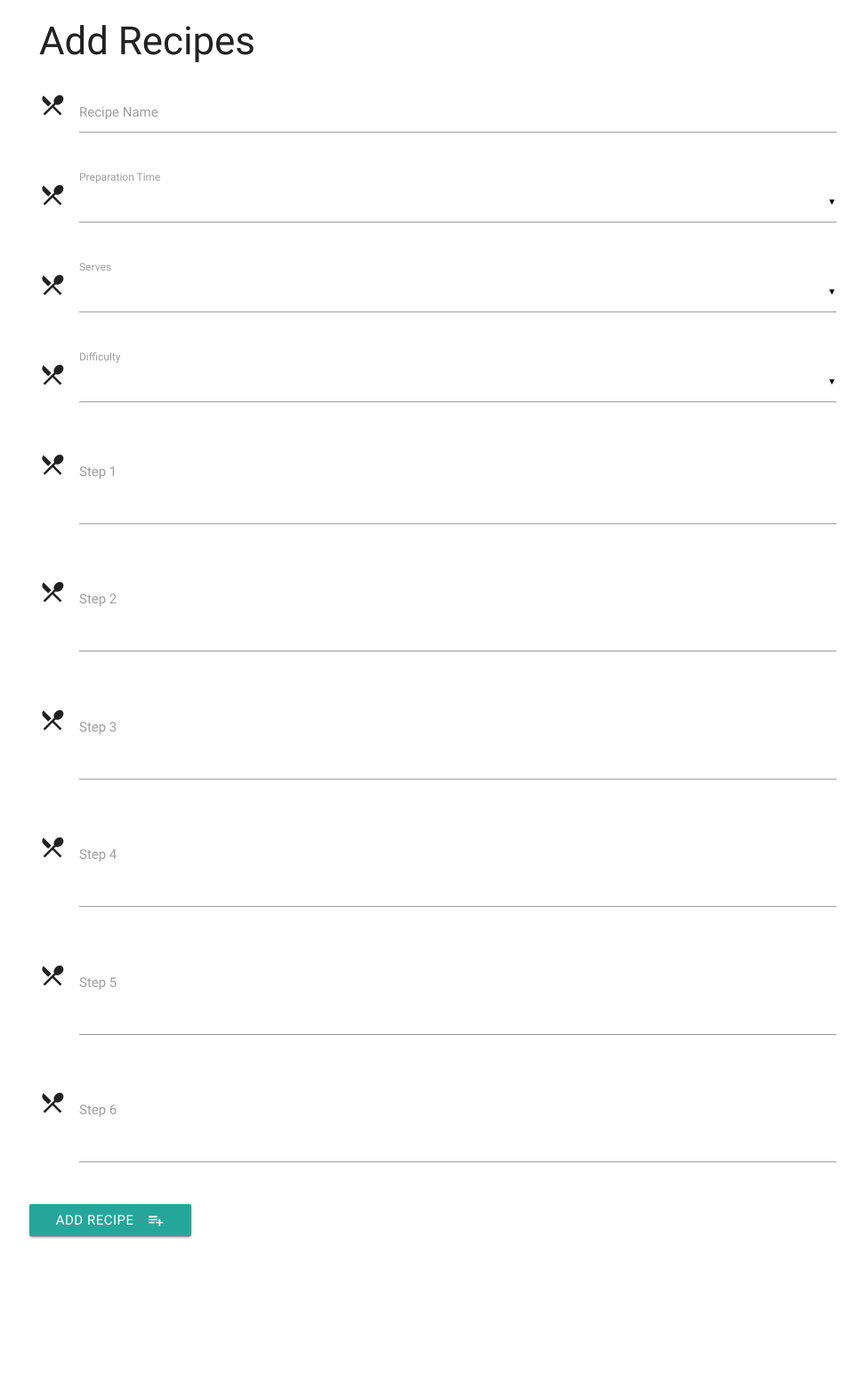
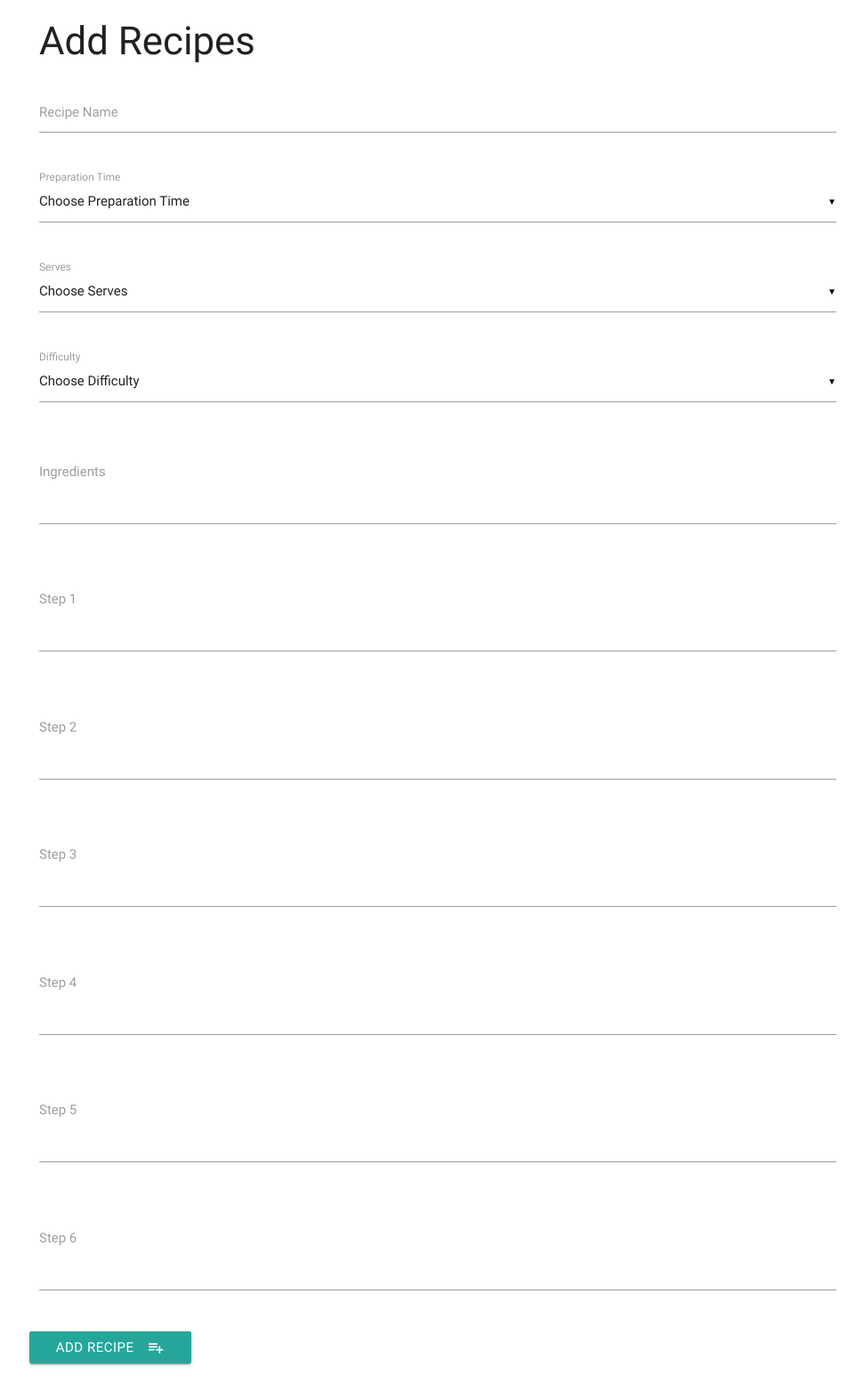
Before and after one commit to Code-Institute-Submissions/cookbook-jw, a Flask app: page /add_recipes in a window 1280 px wide. Shown: the whole page at 89% size, without its empty margins (148-1119 px from the left). Before the commit the page ends 1392 px from the top, so only its background shows below. Run offline with Flask 2, Linux system fonts and the light colour scheme; data that the repository does not hold is empty; some libraries are stand-ins or nearby versions.

Commit message:
removed icons

```diff
--- a/templates/addrecipes.html
+++ b/templates/addrecipes.html
@@ -2,89 +2,85 @@
 
 <div class="container">
     <h3>Add Recipes</h3>
-    <div class="row">
+    <div class="row white_background">
         <form action="{{url_for('insert_recipe')}}" method="POST" class="col s12">
             <div class="row">
                 <div class="input-field col s12">
-                    <i class="material-icons prefix">local_dining</i>
-                    <input id="recipe_name" name="recipe_name" type="text" class="validate">
+                    <input id="recipe_name" name="recipe_name" type="text" class="validate" required>
                     <label>Recipe Name</label>
                 </div>
             </div>
             <div class="row">
                 <div class="input-field col s12">
-                    <i class="material-icons prefix">local_dining</i>
-                    <select id="preparation_time" name="preparation_time">
-                    <option value="" disabled selected></option>
+                    <select id="preparation_time" name="preparation_time" type="text" class="validate" required>
+                    <option value="" disabled selected>Choose Preparation Time</option>
                     {% for prep in preparation %}
                         <option value="{{prep.preparation_time}}">{{prep.preparation_time}}</option>
                     {% endfor %}
-                </select>
+                    </select>
                     <label>Preparation Time</label>
                 </div>
             </div>
             <div class="row">
                 <div class="input-field col s12">
-                    <i class="material-icons prefix">local_dining</i>
-                    <select id="serves" name="serves">
-                    <option value="" disabled selected></option>
+                    <select id="serves" name="serves" type="text" class="validate" required>
+                    <option value="" disabled selected>Choose Serves</option>
                     {% for s in serv %}
                         <option value="{{s.serves}}">{{s.serves}}</option>
                     {% endfor %}
-                </select>
+                    </select>
                     <label>Serves</label>
                 </div>
             </div>
             <div class="row">
                 <div class="input-field col s12">
-                    <i class="material-icons prefix">local_dining</i>
-                    <select id="difficulty" name="difficulty">
-                    <option value="" disabled selected></option>
+                    <select id="difficulty" name="difficulty" type="text" class="validate" required>
+                    <option value="" disabled selected>Choose Difficulty</option>
                     {% for d in diff %}
                         <option value="{{d.difficulty}}">{{d.difficulty}}</option>
                     {% endfor %}
-                </select>
+                    </select>
                     <label>Difficulty</label>
+                </div>
+            </div>
+             <div class="row">
+                <div class="input-field col s12">
+                    <textarea id="ingredients" name="ingredients" type="textarea" class="materialize-textarea" required></textarea>
+                    <label>Ingredients</label>
                 </div>
             </div>
             <div class="row">
                 <div class="input-field col s12">
-                    <i class="material-icons prefix">local_dining</i>
-                    <textarea id="step_1" name="step_1" type="textarea" class="materialize-textarea"></textarea>
+                    <textarea id="step_1" name="step_1" type="textarea" class="materialize-textarea" required></textarea>
                     <label>Step 1</label>
                 </div>
             </div>
             <div class="row">
                 <div class="input-field col s12">
-                    <i class="material-icons prefix">local_dining</i>
                     <textarea id="step_2" name="step_2" type="textarea" class="materialize-textarea"></textarea>
                     <label>Step 2</label>
                 </div>
             </div>
             <div class="row">
                 <div class="input-field col s12">
-                    <i class="material-icons prefix">local_dining</i>
                     <textarea id="step_3" name="step_3" type="textarea" class="materialize-textarea"></textarea>
                     <label>Step 3</label>
                 </div>
             </div>
             <div class="row">
                 <div class="input-field col s12">
-                    <i class="material-icons prefix">local_dining</i>
                     <textarea id="step_4" name="step_4" type="textarea" class="materialize-textarea"></textarea>
                     <label>Step 4</label>
                 </div>
             </div>
             <div class="row">
                 <div class="input-field col s12">
-                    <i class="material-icons prefix">local_dining</i>
                     <textarea id="step_5" name="step_5" type="textarea" class="materialize-textarea"></textarea>
                     <label>Step 5</label>
                 </div>
             </div>
             <div class="row">
                 <div class="input-field col s12">
-                    <i class="material-icons prefix">local_dining</i>
                     <textarea id="step_6" name="step_6" type="textarea" class="materialize-textarea"></textarea>
                     <label>Step 6</label>
                 </div>
```
